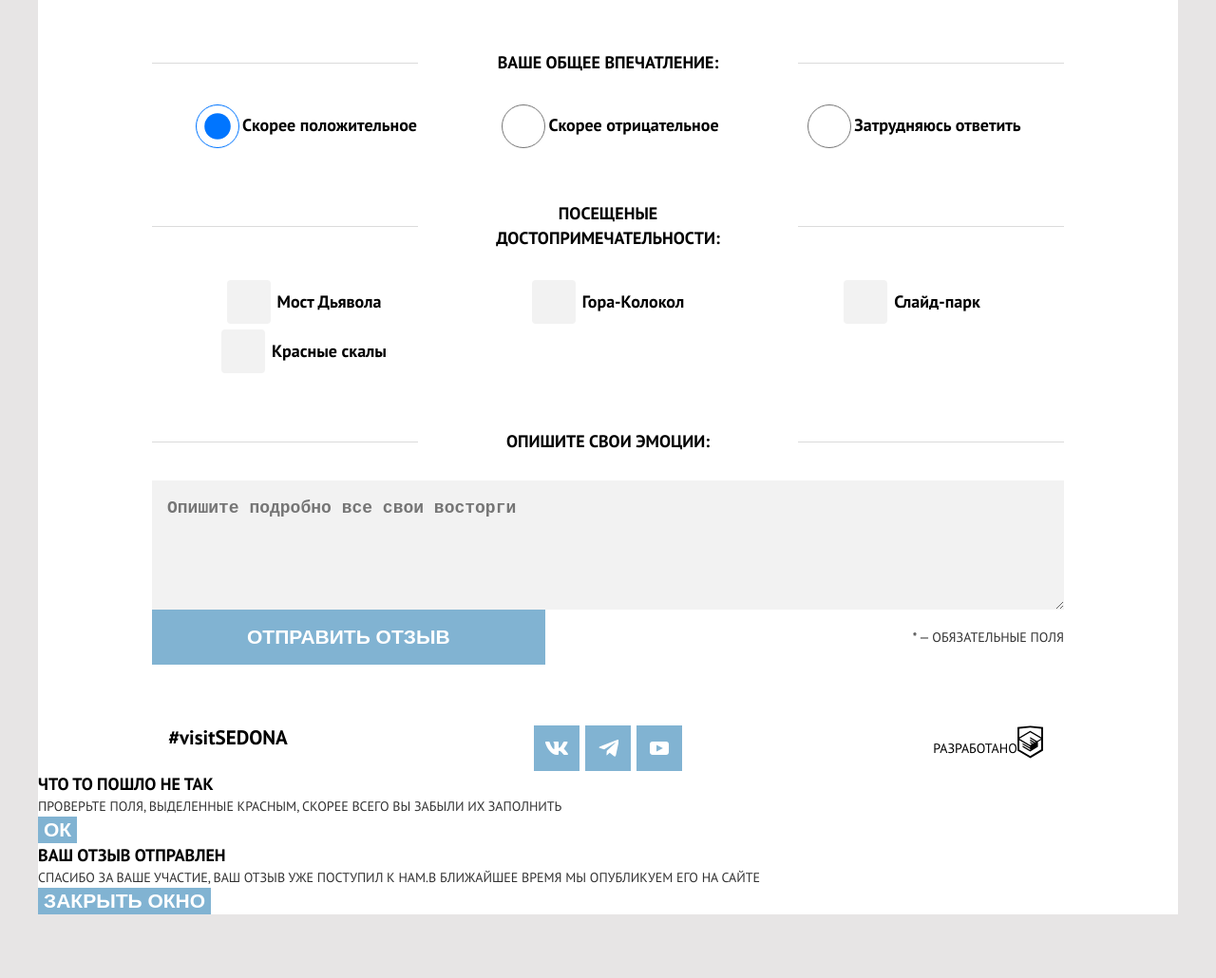
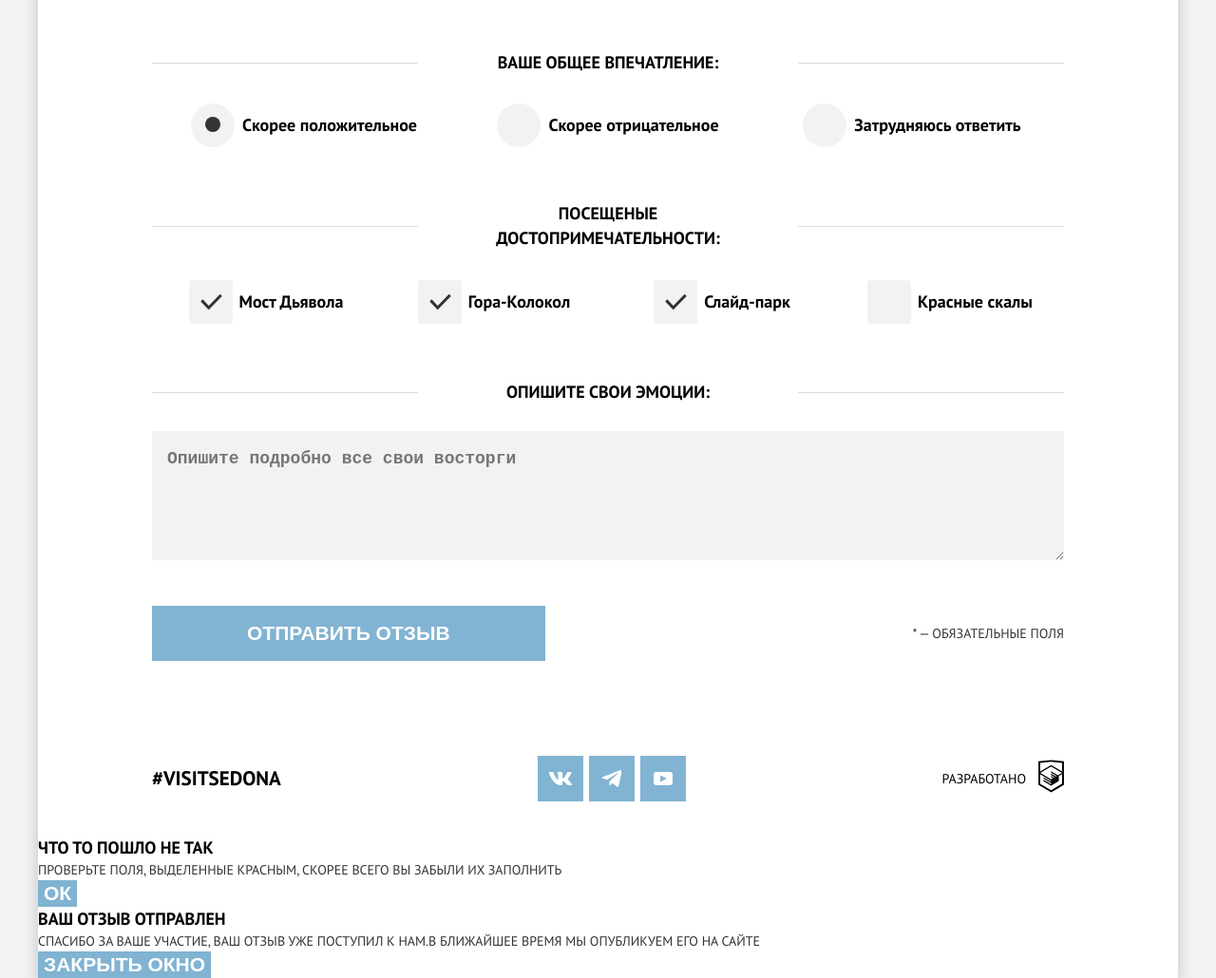
Before and after one commit to htmlacademy-adaptive/856383-sedona-28, a plain HTML site: page source/form.html in a window 1280 px wide. Shown: the part 724-1754 px from the top of the page at 95% size. Before the commit the page ends 1687 px from the top, so only its background shows below. Drawn offline with nearby package versions, Linux system fonts and the light colour scheme; files that its build step writes are made by us from their sources.

Commit message:
Декоративные элементы

```diff
--- a/source/form.html
+++ b/source/form.html
@@ -111,22 +111,25 @@
           <legend class="form-selection-group__heading">
             Ваше общее впечатление:
           </legend>
-          <ul class="form-selection-group__list">
+          <ul class="form-selection-group__list-radio">
             <li class="form-selection-group__item">
               <label class="form-selection-group__field radio">
                 <input class="radio__input" type="radio" name="overall-impression" value="positive" checked>
+                <span class="radio__icon"></span>
                 Скорее положительное
               </label>
             </li>
             <li class="form-selection-group__item">
               <label class="form-selection-group__field radio">
                 <input class="radio__input" type="radio" name="overall-impression" value="negative">
+                <span class="radio__icon"></span>
                 Скорее отрицательное
               </label>
             </li>
             <li class="form-selection-group__item">
               <label class="form-selection-group__field radio">
                 <input class="radio__input" type="radio" name="overall-impression" value="undefined">
+                <span class="radio__icon"></span>
                 Затрудняюсь ответить
               </label>
             </li>
@@ -136,7 +139,7 @@
           <legend class="form-selection-group__heading">
             Посещеные достопримечательности:
           </legend>
-          <ul class="form-selection-group__list">
+          <ul class="form-selection-group__list-checkbox">
             <li class="form-selection-group__item">
               <label class="form-selection-group__field checkbox">
                 <input class="checkbox__input" type="checkbox" name="devils-bridge" checked>
--- a/source/sass/blocks/checkbox.scss
+++ b/source/sass/blocks/checkbox.scss
@@ -2,17 +2,7 @@
   position: relative;
   width: 46px;
   height: 46px;
-  background-color: $color-grey-200;
-  border-radius: 4px;
   opacity: 0;
-}
-
-.checkbox__icon:checked + label::before {
-  content: "";
-  position: relative;
-  width: 46px;
-  height: 46px;
-  background-image: url("../img/checkbox.svg");
 }
 
 .checkbox__icon {
@@ -23,10 +13,22 @@
   border-radius: 4px;
 }
 
-.checkbox__icon:hover {
+.checkbox:hover .checkbox__icon {
   background-color: $color-grey-150;
 }
 
-.checkbox__icon:active {
+.checkbox:active .checkbox__icon {
   background-color: $color-grey-300;
 }
+
+.checkbox__input[type="checkbox"]:checked + .checkbox__icon::before {
+  content: "";
+  position: absolute;
+  width: 46px;
+  height: 46px;
+  background-image: url("../img/checkbox.svg");
+}
+
+.checkbox__input:active[type="checkbox"]:checked + .checkbox__icon::before {
+  opacity: 0.3;
+}
--- a/source/sass/blocks/field.scss
+++ b/source/sass/blocks/field.scss
@@ -9,6 +9,15 @@
   border: 0;
 }
 
+.field__input:active {
+  background-color: $color-white;
+}
+
+.field__input:hover {
+  background-color: $color-grey-150;
+}
+
+
 .field__name {
   display: block;
   margin: 0 0 0 16px;
@@ -19,6 +28,7 @@
   font-size: 18px;
   line-height: 26px;
   padding: 16px;
+  margin-bottom: 56px;
   border: 0;
   background-color: $color-grey-200;
   width: 100%;
@@ -46,8 +56,6 @@
   width: 18px;
   height: 18px;
   background-image: url("../img/icon-phone.svg");
-  background-position: 0 0;
-
 }
 
 .field__icon-email {
@@ -67,3 +75,9 @@
   height: 12px;
   background-image: url("../img/icon-mail.svg");
 }
+
+@media (min-width: $medium-width) {
+  .field__textarea {
+    margin-bottom: 48px;
+  }
+}
--- a/source/sass/blocks/form-selection-group.scss
+++ b/source/sass/blocks/form-selection-group.scss
@@ -11,7 +11,11 @@
   width: 100%;
 }
 
-.form-selection-group__list {
+.form-selection-group__list-radio {
+  @include reset-list;
+}
+
+.form-selection-group__list-checkbox {
   @include reset-list;
 }
 
@@ -40,7 +44,13 @@
     margin-bottom: 28px;
   }
 
-  .form-selection-group__list {
+  .form-selection-group__list-radio {
+    display: grid;
+    justify-items: center;
+    grid-template-columns: repeat(2, 1fr);
+  }
+
+  .form-selection-group__list-checkbox {
     display: grid;
     justify-items: center;
     grid-template-columns: repeat(2, 1fr);
@@ -48,9 +58,13 @@
 }
 
 @media (min-width: $large-width) {
-  .form-selection-group__list {
-    display: grid;
+  .form-selection-group__list-radio {
+
     grid-template-columns: repeat(3, 1fr);
+  }
+
+  .form-selection-group__list-checkbox {
+    grid-template-columns: repeat(4, 1fr);
   }
 
   .form-selection-group__heading {
--- a/source/sass/blocks/main-footer.scss
+++ b/source/sass/blocks/main-footer.scss
@@ -1,7 +1,7 @@
 .main-footer {
-  display: grid;
-  grid-template-columns: 1fr;
-  justify-items: center;
+  display: flex;
+  flex-direction: column;
+  align-items: center;
 }
 
 .main-footer__social-list {
@@ -12,11 +12,13 @@
   font-weight: 700;
   font-size: 21px;
   line-height: 26px;
+  text-transform: uppercase;
   color: $color-black;
 }
 
 .main-footer__copyright {
   display: flex;
+  align-items: center;
   margin: 0;
   font-weight: 400;
   font-size: 14px;
@@ -25,8 +27,51 @@
   text-transform: uppercase;
 }
 
+.copyright__text {
+  margin: 0 13px 0 0;
+}
+
+@media (max-width: $small-width-only) {
+  .main-footer__contact {
+    margin-top: 41px;
+  }
+
+  .main-footer__social-list {
+    margin-top: 30px;
+    margin-bottom: 30px;
+  }
+
+  .main-footer__copyright {
+    margin-bottom: 33px;
+  }
+}
+
 @media (min-width: $medium-width) {
   .main-footer {
-    grid-template-columns: repeat(3, 1fr);
+    flex-direction: row;
+    justify-content: space-between;
+  }
+
+  .main-footer__contact {
+    margin-left: 60px;
+  }
+
+  .main-footer__social-list {
+    margin-top: 36px;
+    margin-bottom: 36px;
+  }
+
+  .main-footer__copyright {
+    margin-right: 60px;
   }
 }
+
+@media (min-width: $large-width) {
+  .main-footer__contact {
+    margin-left: 120px;
+  }
+
+  .main-footer__copyright {
+    margin-right: 120px;
+  }
+}
--- a/source/sass/blocks/page-body.scss
+++ b/source/sass/blocks/page-body.scss
@@ -4,4 +4,5 @@
   line-height: 21px;
   font-weight: 400;
   background-color: $color-white;
+  box-shadow: 0 5px 15px rgba(0, 1, 1, 0.2);
 }
--- a/source/sass/blocks/page.scss
+++ b/source/sass/blocks/page.scss
@@ -7,6 +7,6 @@
 
 @media (min-width: $large-width) {
   .page {
-    background-color: $color-grey-100;
+    background-color: $color-grey-200;
   }
 }
--- a/source/sass/blocks/radio.scss
+++ b/source/sass/blocks/radio.scss
@@ -1,5 +1,38 @@
 .radio__input {
+  position: relative;
+  width: 46px;
+  height: 46px;
+  opacity: 0;
+}
+
+.radio__input[type="radio"]:checked + .radio__icon::before {
+  content: "";
+  position: absolute;
+  width: 16px;
+  height: 16px;
+  background-color: #333333;
+  background-position: center;
+  border-radius: 50%;
+  left: 32%;
+  top: 32%;
+}
+
+.radio__input:active[type="radio"]:checked + .radio__icon::before {
+  opacity: 0.3;
+}
+
+.radio__icon {
+  position: absolute;
   width: 46px;
   height: 46px;
   background-color: $color-grey-200;
+  border-radius: 50%;
 }
+
+.radio:hover .radio__icon {
+  background-color: $color-grey-150;
+}
+
+.radio:active .radio__icon {
+  background-color: $color-grey-300;
+}
```
